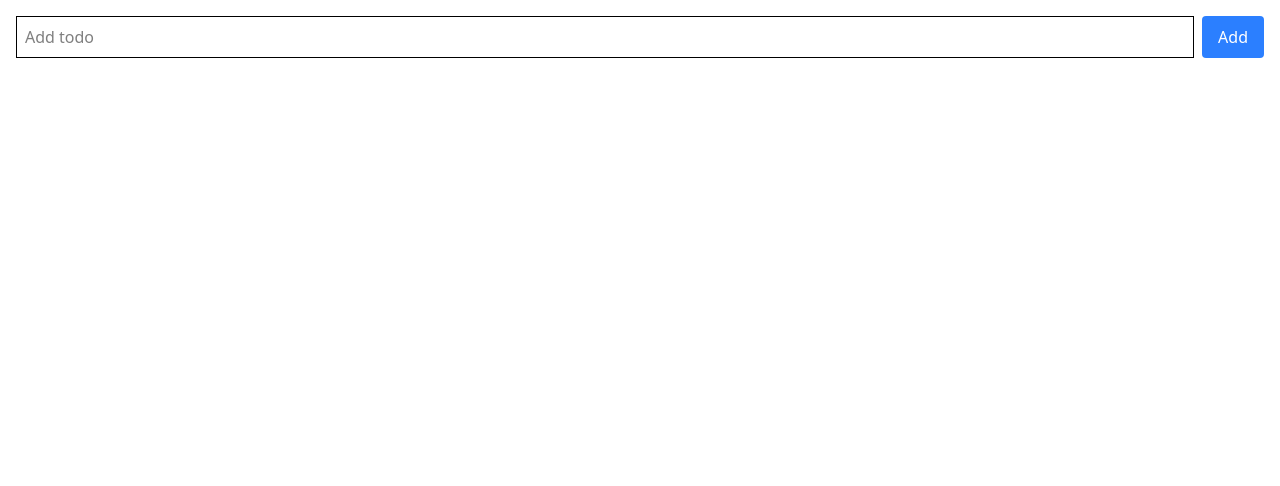
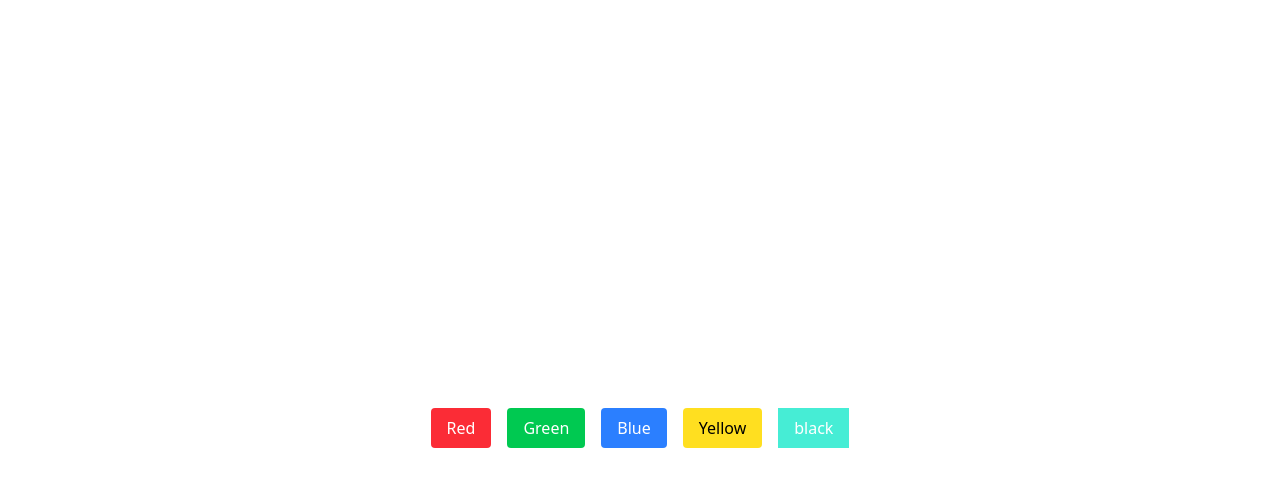
Before and after one commit to abyssiniatech/Redux-App, a React (Vite) app: page / in a window 1280 px wide. Shown: the top 486 px of the page. Built offline with nearby package versions, Linux system fonts and the light colour scheme.

Commit message:
simple background color changer

```diff
--- a/src/App.tsx
+++ b/src/App.tsx
@@ -1,9 +1,9 @@
-import Todo from "./reactcore/Todo"
+import ColorChanger from "./components/Project/Bgcolor"
 
 const App = () => {
   return (
     <div>
-      <Todo />
+      <ColorChanger />
     </div>
   )
 }
--- /dev/null
+++ b/src/components/Project/Bgcolor.tsx
@@ -0,0 +1,50 @@
+import { useState } from "react"
+
+const ColorChanger = () => {
+  // state to store current bg color
+  const [bgColor, setBgColor] = useState("bg-white")
+
+  // function to handle color change
+  const changeColor = (color: string) => {
+    setBgColor(color)
+  }
+
+  return (
+    <div className={`${bgColor} h-screen flex flex-col items-center justify-center`}>
+      <h1 className="text-2xl mb-6 text-center text-white ">Change background color</h1>
+      <div className="flex gap-4">
+        <button
+          onClick={() => changeColor("bg-red-500")}
+          className="px-4 py-2 bg-red-500 text-white rounded"
+        >
+          Red
+        </button>
+        <button
+          onClick={() => changeColor("bg-green-500")}
+          className="px-4 py-2 bg-green-500 text-white rounded"
+        >
+          Green
+        </button>
+        <button
+          onClick={() => changeColor("bg-blue-500")}
+          className="px-4 py-2 bg-blue-500 text-white rounded"
+        >
+          Blue
+        </button>
+        <button
+          onClick={() => changeColor("bg-yellow-300")}
+          className="px-4 py-2 bg-yellow-300 text-black rounded"
+        >
+          Yellow
+        </button>
+        <button
+        onClick={()=> changeColor("bg-teal-600")}
+        className="bg-teal-300 text-white px-4 py-2">
+            black
+        </button>
+      </div>
+    </div>
+  )
+}
+
+export default ColorChanger
```
